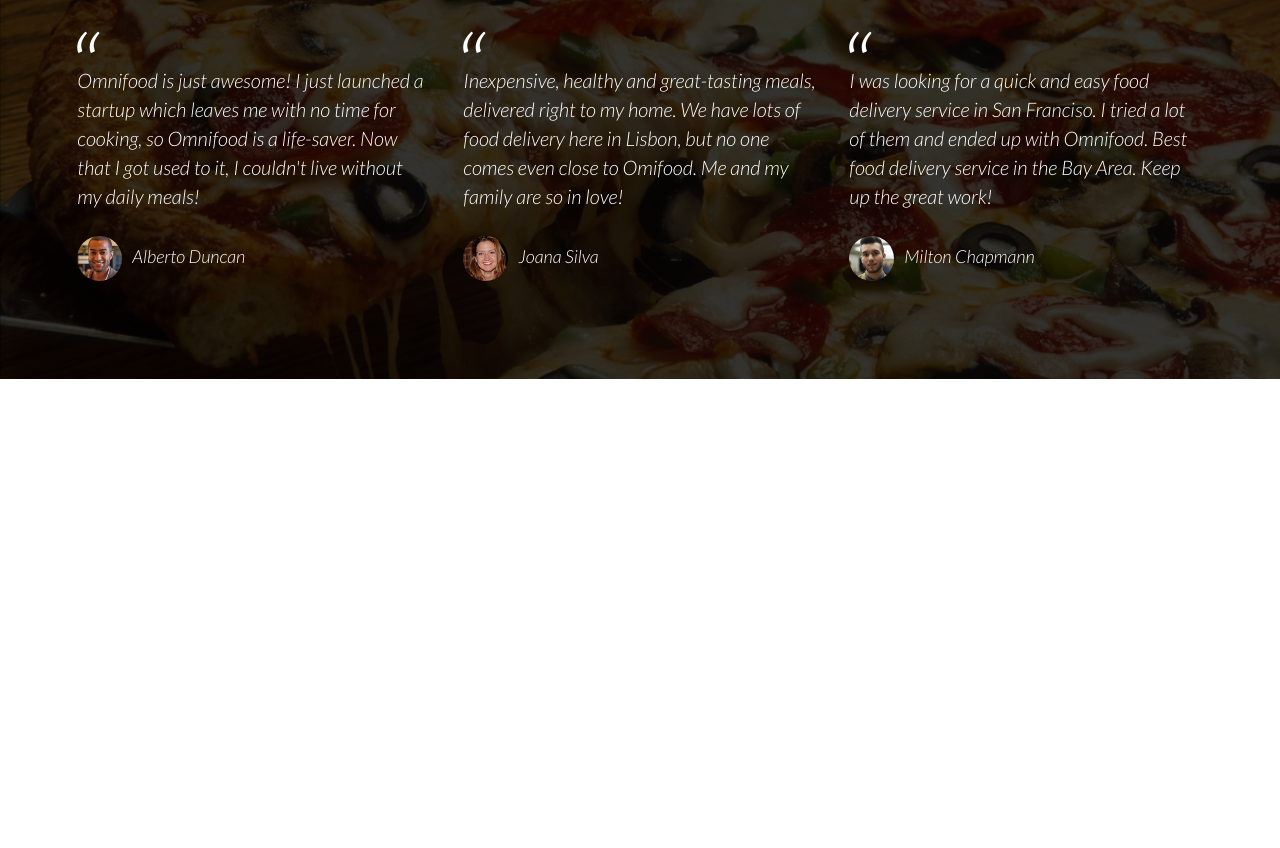
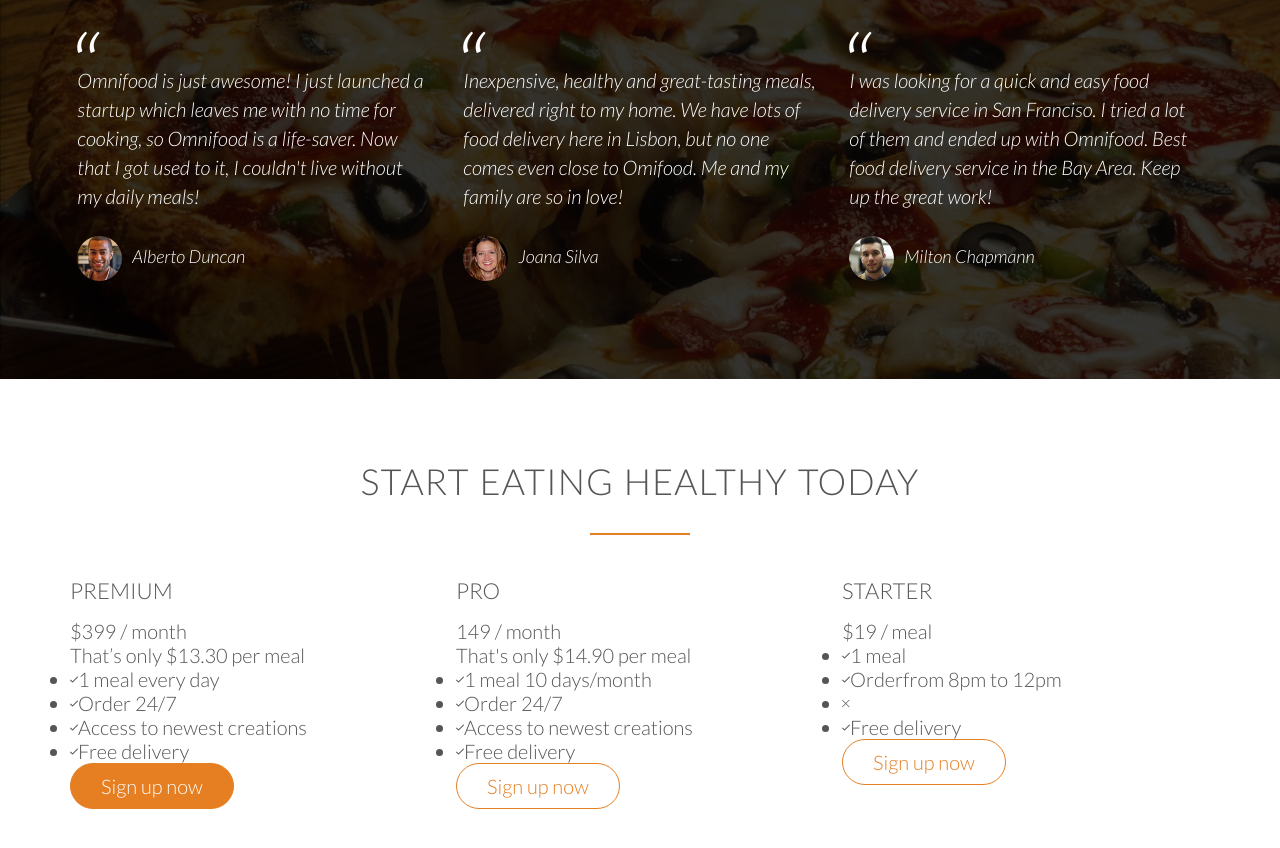
Before and after one commit to odacrem123/Omni-Food-Company, a Jekyll site: the page index.html, which Jekyll copies as it is, in a window 1280 px wide and 900 px high, scrolled down 3662 px. Shown: the top 848 px of the window. Built offline with Jekyll 4.4.1, drawn with Linux system fonts in a browser that asks for light colours; some web fonts are replaced; before the commit the page ends 4041 px from its top, so only the background shows below that.

Commit message:
Plans section
added html code for the plans section ready for the css. Sign up buttons reuse

```diff
--- a/index.html
+++ b/index.html
@@ -27,7 +27,6 @@
                 <a class="btn btn-full" href="#">I’m hungry</a>
                 <a class="btn btn-ghost" href="#">Show me more </a>
             </div>
-
         </header>
 
         <section class="section-features">
@@ -65,7 +64,6 @@
                     </p>
                 </div>
             </div>
-
         </section>
 
         <section class="section-meals">
@@ -113,7 +111,6 @@
                     </figure>
                 </li>
             </ul>
-
         </section>
 
         <section class="section-steps">
@@ -142,7 +139,6 @@
                     <a href="#" class="btn-app"><img src="resources/img/download-app-android.png" alt="Play Store Button"></a>
                 </div>
             </div>
-
         </section>
 
         <section class="section-cities">
@@ -214,10 +210,7 @@
                         <a href="#">@omnifood_london</a>
                     </div>
                 </div>
-
             </div>
-
-
         </section>
 
         <section class="section-testimonials">
@@ -230,28 +223,90 @@
                         Omnifood is just awesome! I just launched a startup which leaves me with no time for cooking, so Omnifood is a life-saver. Now that I got used to it, I couldn't live without my daily meals!
                         <cite><img src="resources/img/customer-1.jpg">Alberto Duncan</cite>
                     </blockquote>
-
                 </div>
                 <div class="col span-1-of-3">
                     <blockquote>
                         Inexpensive, healthy and great-tasting meals, delivered right to my home. We have lots of food delivery here in Lisbon, but no one comes even close to Omifood. Me and my family are so in love!
                         <cite><img src="resources/img/customer-2.jpg">Joana Silva</cite>
                     </blockquote>
-
                 </div>
                 <div class="col span-1-of-3">
                     <blockquote>
                         I was looking for a quick and easy food delivery service in San Franciso. I tried a lot of them and ended up with Omnifood. Best food delivery service in the Bay Area. Keep up the great work!
                         <cite><img src="resources/img/customer-3.jpg">Milton Chapmann</cite>
                     </blockquote>
+                </div>
+            </div>
+        </section>
 
+        <section class="section-plans">
+            <div class="row">
+                <h2>Start eating healthy today</h2>
+            </div>
+            <div class="row">
+                <div class="col span-1-of-3">
+                    <div class="plan-box">
+                        <div>
+                            <h3>Premium</h3>
+                            <p class="plan-price">$399 / month</p>
+                            <p class="plan-price-meal">That’s only $13.30 per meal</p>
+                        </div>
+                        <div>
+                            <ul>
+                                <li><i class="ion-ios-checkmark-empty"></i>1 meal every day</li>
+                                <li><i class="ion-ios-checkmark-empty"></i>Order 24/7</li>
+                                <li><i class="ion-ios-checkmark-empty"></i>Access to newest creations</li>
+                                <li><i class="ion-ios-checkmark-empty"></i>Free delivery</li>
+                            </ul>
+                        </div>
+                        <div>
+                            <a href="#" class="btn btn-full">Sign up now</a>
+                        </div>
+                    </div>
                 </div>
-
+                <div class="col span-1-of-3">
+                    <div class="plan-box">
+                        <div>
+                            <h3>Pro</h3>
+                            <p class="plan-price">149 / month</p>
+                            <p class="plan-price-meal">That's only $14.90 per meal</p>
+                        </div>
+                        <div>
+                            <ul>
+                                <li><i class="ion-ios-checkmark-empty"></i>1 meal 10 days/month</li>
+                                <li><i class="ion-ios-checkmark-empty"></i>Order 24/7</li>
+                                <li><i class="ion-ios-checkmark-empty"></i>Access to newest creations</li>
+                                <li><i class="ion-ios-checkmark-empty"></i>Free delivery</li>
+                            </ul>
+                        </div>
+                        <div>
+                            <a href="#" class="btn btn-ghost">Sign up now</a>
+                        </div>
+                    </div>
+                </div>
+                <div class="col span-1-of-3">
+                    <div class="plan-box">
+                        <div>
+                            <h3>Starter</h3>
+                            <p class="plan-price">$19 / meal</p>
+                            <p class="plan-price-meal"></p>
+                        </div>
+                        <div>
+                            <ul>
+                                <li><i class="ion-ios-checkmark-empty"></i>1 meal</li>
+                                <li><i class="ion-ios-checkmark-empty"></i>Orderfrom 8pm to 12pm</li>
+                                <li><i class="ion-ios-close-empty"></i></li>
+                                <li><i class="ion-ios-checkmark-empty"></i>Free delivery</li>
+                            </ul>
+                        </div>
+                        <div>
+                            <a href="#" class="btn btn-ghost">Sign up now</a>
+                        </div>
+                    </div>
+                </div>
             </div>
 
-
         </section>
-
     </body>
 
 
```
